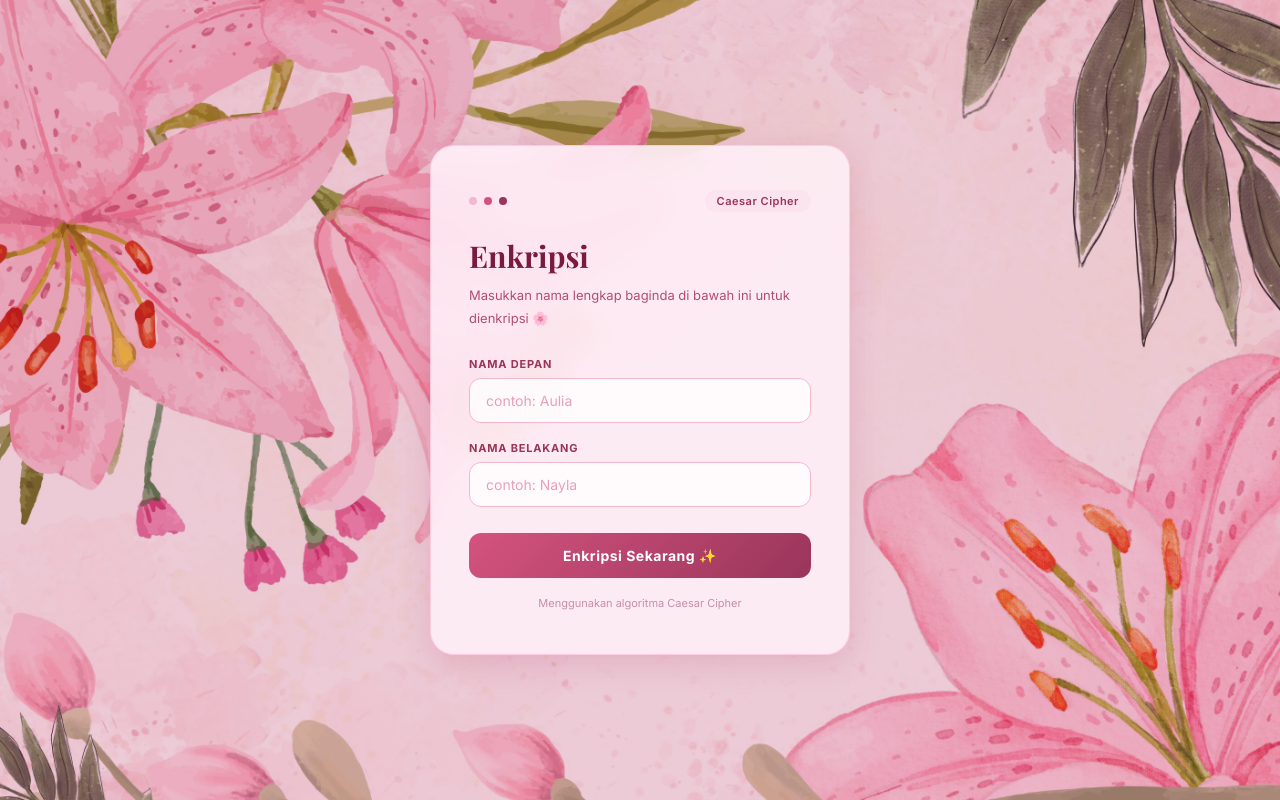
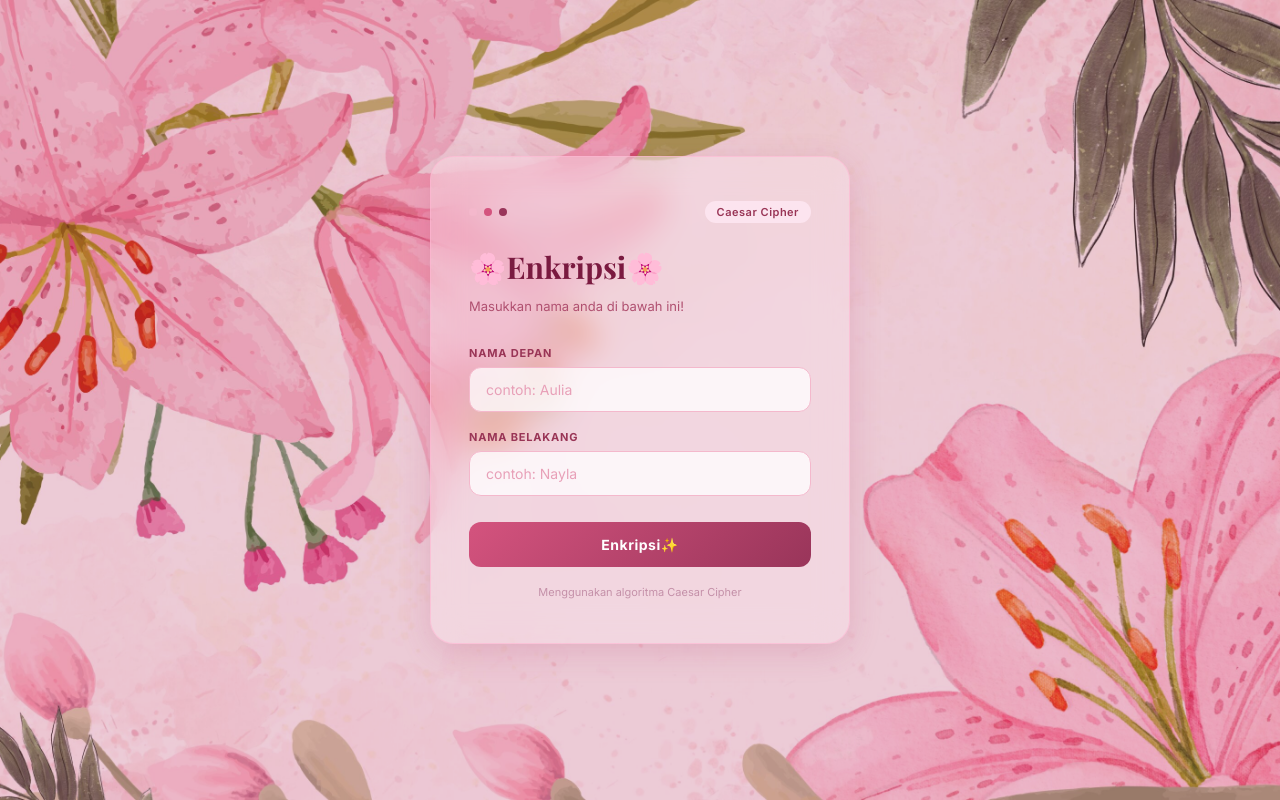
Before and after one commit to noyla123/Project-Flask-New, a Flask app: page / in a window 1280 px wide. Run offline with Flask 3, Linux system fonts and the light colour scheme.

Commit message:
Update form title and button text for clarity

```diff
--- a/templates/form.html
+++ b/templates/form.html
@@ -1,7 +1,7 @@
 <!DOCTYPE html>
 <html>
 <head>
-    <title>Enkripsi Nama</title>
+    <title>Enkripsi Caesar Cipher</title>
     <link href="https://fonts.googleapis.com/css2?family=Inter:wght@300;400;500;600;700&family=Playfair+Display:wght@700i&display=swap" rel="stylesheet">
     <style>
         * { margin: 0; padding: 0; box-sizing: border-box; }
@@ -26,7 +26,7 @@
         }
 
         .card {
-            background: rgba(255, 240, 248, 0.88);
+            background: rgba(255, 240, 248, 0.3);
             backdrop-filter: blur(16px);
             border-radius: 24px;
             padding: 44px 38px;
@@ -141,8 +141,8 @@
             <span class="tag">Caesar Cipher</span>
         </div>
 
-        <h1>Enkripsi</h1>
-        <p class="subtitle">Masukkan nama lengkap baginda di bawah ini untuk dienkripsi 🌸</p>
+        <h1>🌸Enkripsi🌸</h1>
+        <p class="subtitle">Masukkan nama anda di bawah ini! </p>
 
         <form method="POST">
             <div class="field">
@@ -153,7 +153,7 @@
                 <label>Nama Belakang</label>
                 <input type="text" name="namaBelakang" placeholder="contoh: Nayla" required>
             </div>
-            <button type="submit" class="btn">Enkripsi Sekarang ✨</button>
+            <button type="submit" class="btn">Enkripsi✨</button>
         </form>
 
         <p class="footer-note">Menggunakan algoritma Caesar Cipher </p>
```
